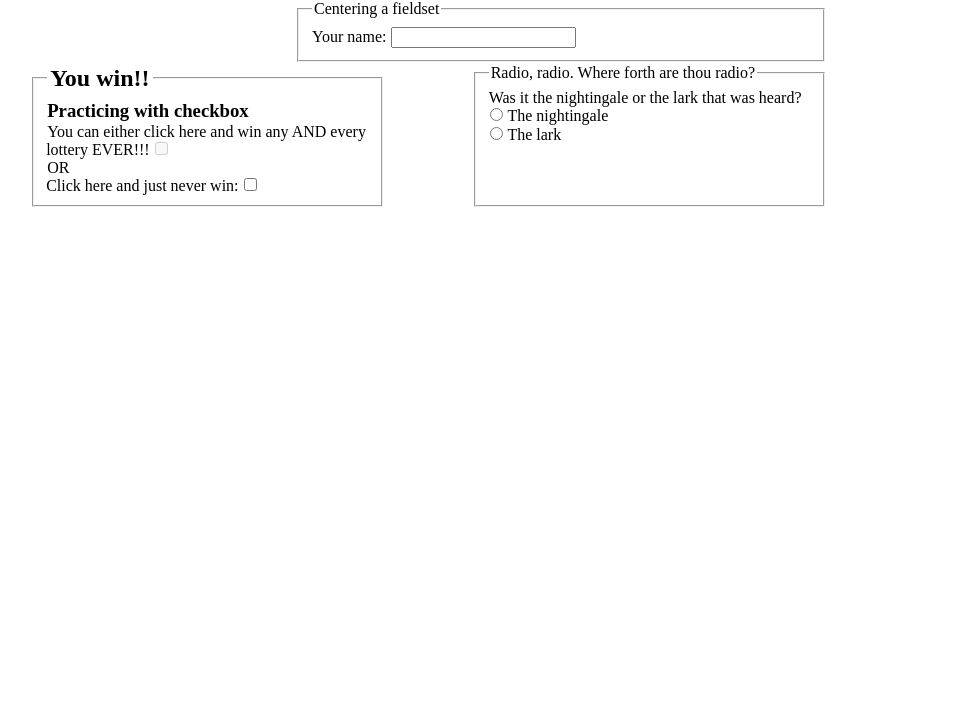
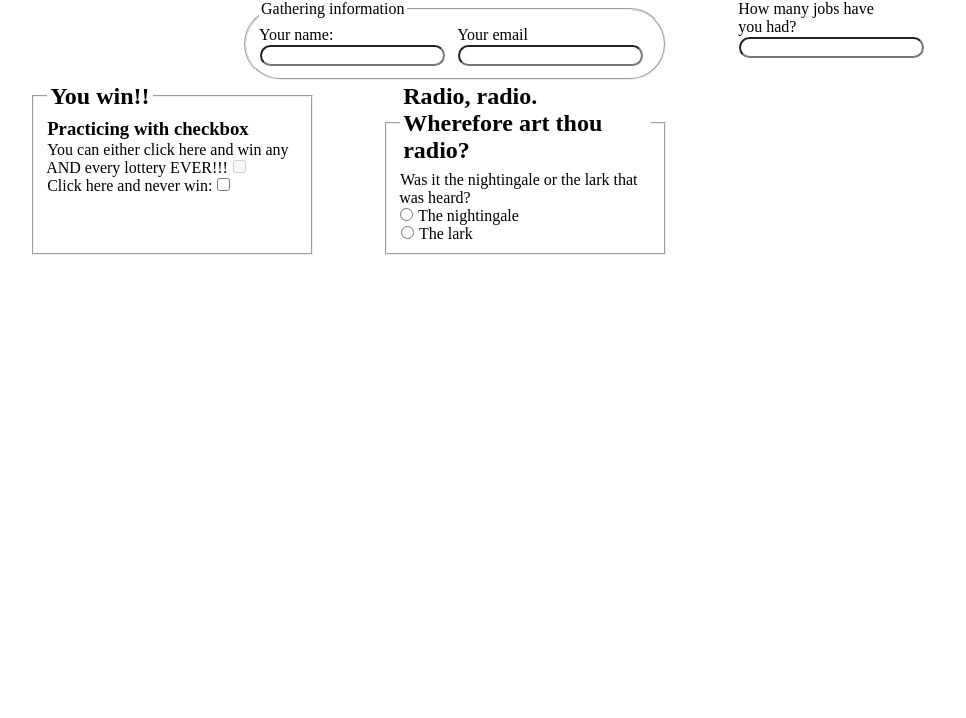
Before and after one commit to StevenM82/portfolio, a plain HTML site: page contact.html in a window 1280 px wide. Shown: the part 82-800 px from the top of the page, without its empty margins (79-1045 px from the left). Drawn offline with Linux system fonts and the light colour scheme.

Commit message:
4 different web types that need more styling

```diff
--- a/contact.html
+++ b/contact.html
@@ -18,10 +18,13 @@
     </header>
 
     <form class="fieldset-container" method="GET">
-      <fieldset class="fieldset">
-        <legend>Centering a fieldset</legend>
-        <label class="label">Your name:
+      <fieldset class="fieldset legend">
+        <legend>Gathering information</legend>
+        <label>Your name:
           <input type="text" name="applicantName">
+        </label>
+        <label>Your email
+          <input type="email" name="applicantEmail"
         </label>
       </fieldset>
 
@@ -34,23 +37,29 @@
           </label>
         </fieldset>
         <fieldset class="borderless">
-          <label>OR<br>Click here and just never win:
+          <label>Click here and never win:
             <input type="checkbox" name="checkIn">
           </label>
         </fieldset>
       </fieldset>
 
       <fieldset class="fieldset-3">
-        <legend>Radio, radio. Where forth are thou radio?</legend>
-        <label class="label"> Was it the nightingale or the lark that was heard?
+        <legend><h2>Radio, radio. Wherefore art thou radio?</h2></legend>
+        <label>Was it the nightingale or the lark that was heard?<br>
           <input type="radio" name="nightingale" value="nightingale">
           The nightingale
         </label>
+        <br>
         <label>
-          <input type="radio" name="lark" value="lark">
+          <input type="radio" name="nightingale" value="lark">
           The lark
         </label>
       </fieldset>
+
+
+        <label class="jobs-label">How many jobs have you had?<br>
+          <input type="number" name="jobCount" min="0">
+        </label>
 
     </form>
 
--- a/styles/stylesheet.css
+++ b/styles/stylesheet.css
@@ -53,17 +53,30 @@
 .fieldset-container {
   display: grid;
   grid-template-columns: repeat(12, 1fr);
-  grid-area: 2 / 2 / 2 / 12;
+  grid-area: 2 / 2 / 2 / 10;
 }
-.fieldset { grid-area: 1 / 4 / 2 / 10; }
+.fieldset {
+  grid-area: 1 / 4 / 2 / 10;
+  border-radius: 50px;
+}
 .fieldset-2 { grid-area: 2 / 1 / 3 / 5; }
 .fieldset-3 { grid-area: 2 / 10 / 3 / -8; }
-.label { display: block; }
+.fieldset-4 { grid-area: 1 / 11 / 2 / 13; }
+
+.jobs-label { grid-area: 1 / 11 / 2 / 13; }
+.legend {
+  display: flex;
+  justify-content: space-around;
+  align-items: center;
+}
+
+input { border-radius: 20px; }
 .borderless {
   border: none;
   margin: 0;
   padding: 0;
 }
+/*Fieldset end styling*/
 
 .a {
   color: rgb(183, 165, 122);
```
